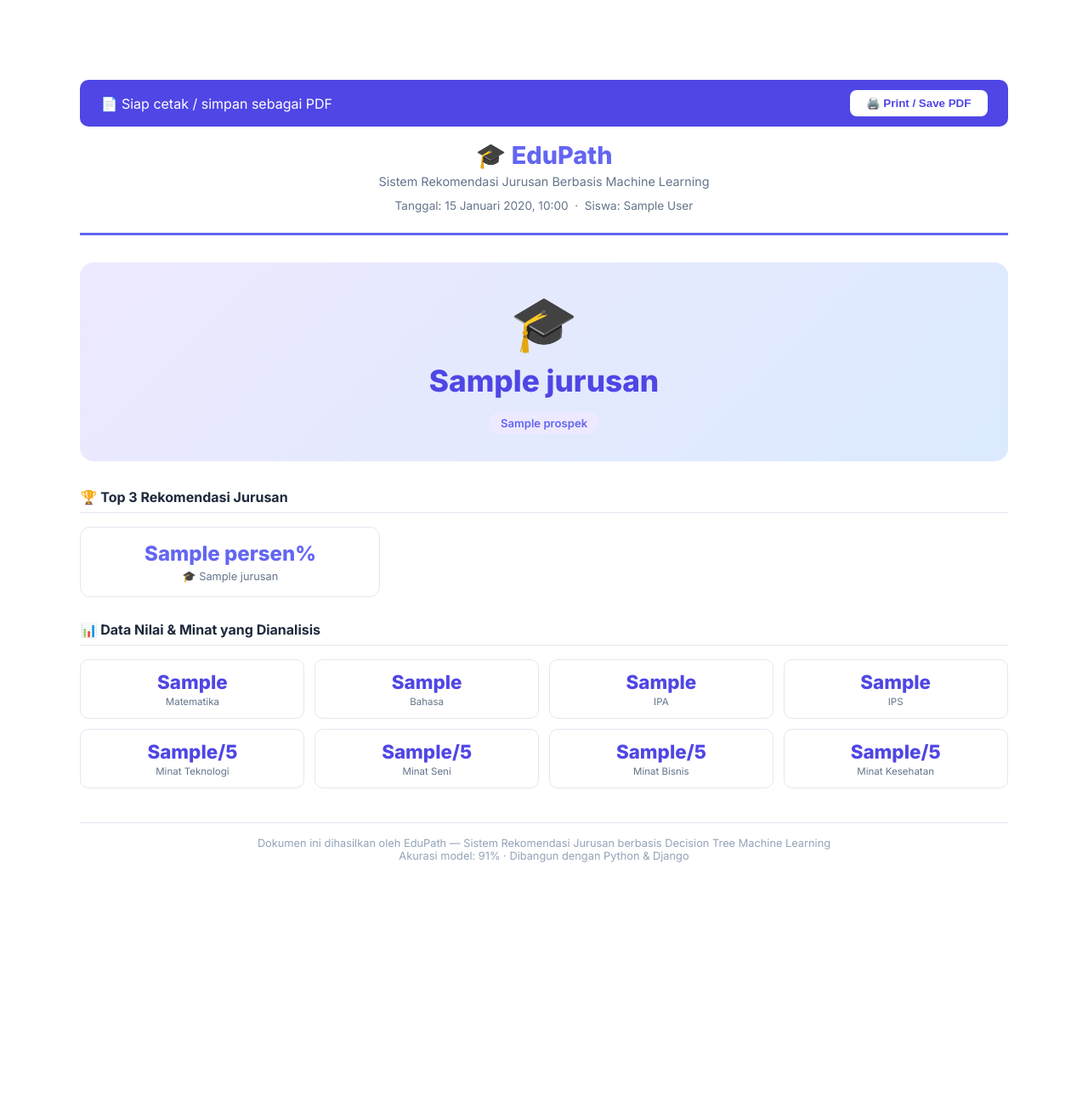
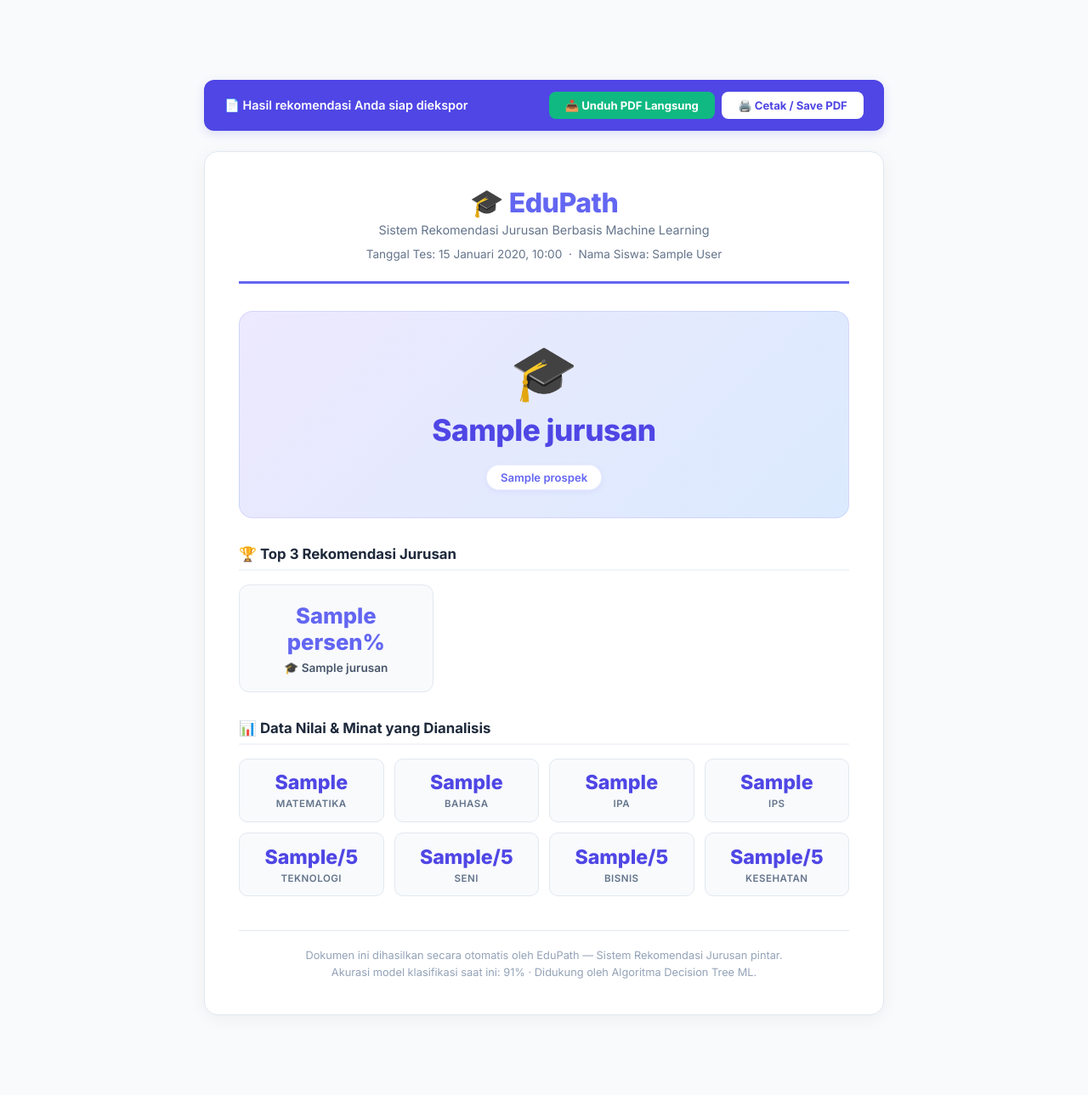
Before and after one commit to SofyanBaharudinnn/Rekomendasi_Pemilihan_Jurusan, a Django app: template templates/print_hasil.html in a window 1280 px wide. Shown: the whole page at 85% size. Before the commit the page ends 1015 px from the top, so only its background shows below. Run offline with Django 5.2, Linux system fonts and the light colour scheme; a user stored in the database is signed in; tables that the repository leaves empty hold one stand-in row (values such as "Sample post"); the template is opened without the code that fills it: most values are stand-ins (such as "Sample title", 1, 10 or a date in 2020); data that the repository does not hold is empty; some libraries are stand-ins or nearby versions.

Commit message:
feat: enhance PDF export with direct download option and auto-print trigger

```diff
--- a/templates/print_hasil.html
+++ b/templates/print_hasil.html
@@ -7,45 +7,76 @@
 <style>
 @import url('https://fonts.googleapis.com/css2?family=Inter:wght@400;600;700;800&display=swap');
 *{margin:0;padding:0;box-sizing:border-box;}
-body{font-family:'Inter',sans-serif;background:#fff;color:#1e293b;padding:2.5cm;}
+body{font-family:'Inter',sans-serif;background:#f8fafc;color:#1e293b;padding:2.5cm 1.5cm;display:flex;flex-direction:column;align-items:center;}
+.no-print-banner{width:100%;max-width:800px;background:#4f46e5;color:white;padding:.85rem 1.5rem;display:flex;align-items:center;justify-content:space-between;font-family:'Inter',sans-serif;margin-bottom:1.5rem;border-radius:12px;box-shadow:0 4px 12px rgba(79, 70, 229, 0.15);}
+.banner-title{display:flex;align-items:center;gap:0.5rem;font-weight:600;font-size:0.9rem;}
+.banner-buttons{display:flex;gap:0.5rem;}
+.btn-action{border:none;padding:.5rem 1.2rem;border-radius:8px;font-weight:700;cursor:pointer;font-family:'Inter',sans-serif;font-size:0.82rem;transition:all 0.2s ease;display:flex;align-items:center;gap:0.4rem;}
+.btn-print{background:white;color:#4f46e5;}
+.btn-print:hover{background:#ede9fe;}
+.btn-download{background:#10b981;color:white;}
+.btn-download:hover{background:#059669;}
+
+/* Container Cetak Utama */
+#printArea{background:#fff;width:100%;max-width:800px;padding:2.5rem;border-radius:16px;box-shadow:0 4px 20px rgba(0,0,0,0.05);border:1px solid #e2e8f0;}
+
 .header{text-align:center;border-bottom:3px solid #6366f1;padding-bottom:1.5rem;margin-bottom:2rem;}
-.logo{font-size:1.8rem;font-weight:800;color:#6366f1;margin-bottom:.3rem;}
-.sub{color:#64748b;font-size:.9rem;}
-.main-result{background:linear-gradient(135deg,#ede9fe,#dbeafe);border-radius:16px;padding:2rem;text-align:center;margin-bottom:2rem;}
+.logo{font-size:2rem;font-weight:800;color:#6366f1;margin-bottom:.3rem;letter-spacing:-0.5px;}
+.sub{color:#64748b;font-size:.9rem;font-weight:500;}
+.meta-info{margin-top:.75rem;font-size:.85rem;color:#64748b;font-weight:500;}
+
+.main-result{background:linear-gradient(135deg,#ede9fe,#dbeafe);border-radius:16px;padding:2rem;text-align:center;margin-bottom:2rem;border:1px solid rgba(99, 102, 241, 0.15);}
 .icon{font-size:4rem;display:block;margin-bottom:.5rem;}
-.jurusan-name{font-size:2.2rem;font-weight:800;color:#4f46e5;margin-bottom:.5rem;}
-.deskripsi{color:#475569;font-size:.95rem;margin-bottom:1rem;}
+.jurusan-name{font-size:2.2rem;font-weight:800;color:#4f46e5;margin-bottom:.5rem;letter-spacing:-0.5px;}
+.deskripsi{color:#475569;font-size:.95rem;margin-bottom:1.2rem;line-height:1.6;}
 .prospek{display:flex;gap:.5rem;justify-content:center;flex-wrap:wrap;}
-.tag{background:#ede9fe;color:#6366f1;padding:.3rem .85rem;border-radius:20px;font-size:.82rem;font-weight:600;}
-.section{margin-bottom:1.75rem;}
-.section h2{font-size:1rem;font-weight:700;color:#1e293b;margin-bottom:1rem;padding-bottom:.5rem;border-bottom:1px solid #e2e8f0;}
+.tag{background:white;color:#6366f1;padding:.4rem 1rem;border-radius:20px;font-size:.82rem;font-weight:600;box-shadow:0 2px 6px rgba(99, 102, 241, 0.08);border:1px solid rgba(99, 102, 241, 0.1);}
+
+.section{margin-bottom:2rem;}
+.section h2{font-size:1.05rem;font-weight:700;color:#1e293b;margin-bottom:1rem;padding-bottom:.5rem;border-bottom:2px solid #f1f5f9;display:flex;align-items:center;gap:0.4rem;}
+
 .top3{display:grid;grid-template-columns:repeat(3,1fr);gap:1rem;}
-.top3-card{border:1px solid #e2e8f0;border-radius:12px;padding:1rem;text-align:center;}
-.top3-card .pct{font-size:1.5rem;font-weight:800;color:#6366f1;}
-.top3-card .name{font-size:.8rem;color:#64748b;margin-top:.3rem;}
+.top3-card{border:1px solid #e2e8f0;border-radius:12px;padding:1.25rem 1rem;text-align:center;background:#f8fafc;transition:transform 0.2s;}
+.top3-card .pct{font-size:1.6rem;font-weight:800;color:#6366f1;}
+.top3-card .name{font-size:.85rem;font-weight:600;color:#475569;margin-top:.4rem;}
+
 .nilai-grid{display:grid;grid-template-columns:repeat(4,1fr);gap:.75rem;}
-.nilai-item{border:1px solid #e2e8f0;border-radius:10px;padding:.75rem;text-align:center;}
-.nilai-item .val{font-size:1.4rem;font-weight:800;color:#4f46e5;}
-.nilai-item .lbl{font-size:.72rem;color:#64748b;margin-top:.2rem;}
-.footer{margin-top:2.5rem;text-align:center;color:#94a3b8;font-size:.8rem;border-top:1px solid #e2e8f0;padding-top:1rem;}
+.nilai-item{border:1px solid #e2e8f0;border-radius:10px;padding:.85rem;text-align:center;background:#f8fafc;}
+.nilai-item .val{font-size:1.45rem;font-weight:800;color:#4f46e5;}
+.nilai-item .lbl{font-size:.72rem;font-weight:600;color:#64748b;margin-top:.25rem;text-transform:uppercase;letter-spacing:0.5px;}
+
+.footer{margin-top:2.5rem;text-align:center;color:#94a3b8;font-size:.8rem;border-top:1px solid #e2e8f0;padding-top:1.2rem;line-height:1.5;}
+
 @media print{
-  body{padding:1.5cm;}
-  .no-print{display:none!important;}
-  .main-result{background:#ede9fe!important;-webkit-print-color-adjust:exact;}
+  body{background:white;padding:0;display:block;}
+  .no-print-banner{display:none!important;}
+  #printArea{box-shadow:none;border:none;padding:0;border-radius:0;max-width:100%;}
+  .main-result{background:#ede9fe!important;-webkit-print-color-adjust:exact;print-color-adjust:exact;}
+  .top3-card, .nilai-item{background:#f8fafc!important;-webkit-print-color-adjust:exact;print-color-adjust:exact;}
+  .tag{background:white!important;box-shadow:none!important;border:1px solid #e2e8f0!important;-webkit-print-color-adjust:exact;print-color-adjust:exact;}
 }
 </style>
+<!-- Pustaka html2pdf untuk ekspor PDF langsung dari sisi klien -->
+<script src="https://cdnjs.cloudflare.com/ajax/libs/html2pdf.js/0.10.1/html2pdf.bundle.min.js"></script>
 </head>
 <body>
-<div class="no-print" style="background:#4f46e5;color:white;padding:.75rem 1.5rem;display:flex;align-items:center;justify-content:space-between;font-family:'Inter',sans-serif;margin-bottom:1rem;border-radius:10px;">
-  <span>📄 Siap cetak / simpan sebagai PDF</span>
-  <button onclick="window.print()" style="background:white;color:#4f46e5;border:none;padding:.5rem 1.2rem;border-radius:8px;font-weight:700;cursor:pointer;">🖨️ Print / Save PDF</button>
+
+<div class="no-print-banner">
+  <div class="banner-title">
+    <span>📄 Hasil rekomendasi Anda siap diekspor</span>
+  </div>
+  <div class="banner-buttons">
+    <button onclick="downloadDirectPDF()" class="btn-action btn-download">📥 Unduh PDF Langsung</button>
+    <button onclick="window.print()" class="btn-action btn-print">🖨️ Cetak / Save PDF</button>
+  </div>
 </div>
 
+<div id="printArea">
   <div class="header">
     <div class="logo">🎓 EduPath</div>
     <div class="sub">Sistem Rekomendasi Jurusan Berbasis Machine Learning</div>
-  <div style="margin-top:.75rem;font-size:.85rem;color:#64748b;">
-    Tanggal: {{ hasil.created_at|date:"d F Y, H:i" }} &nbsp;·&nbsp; Siswa: {{ user.get_full_name|default:user.username }}
+    <div class="meta-info">
+      Tanggal Tes: {{ hasil.created_at|date:"d F Y, H:i" }} &nbsp;·&nbsp; Nama Siswa: {{ user.get_full_name|default:user.username }}
     </div>
   </div>
 
@@ -77,16 +108,43 @@ body{font-family:'Inter',sans-serif;background:#fff;color:#1e293b;padding:2.5cm;
       <div class="nilai-item"><div class="val">{{ hasil.nilai_bhs }}</div><div class="lbl">Bahasa</div></div>
       <div class="nilai-item"><div class="val">{{ hasil.nilai_ipa }}</div><div class="lbl">IPA</div></div>
       <div class="nilai-item"><div class="val">{{ hasil.nilai_ips }}</div><div class="lbl">IPS</div></div>
-    <div class="nilai-item"><div class="val">{{ hasil.minat_tek }}/5</div><div class="lbl">Minat Teknologi</div></div>
-    <div class="nilai-item"><div class="val">{{ hasil.minat_sen }}/5</div><div class="lbl">Minat Seni</div></div>
-    <div class="nilai-item"><div class="val">{{ hasil.minat_bis }}/5</div><div class="lbl">Minat Bisnis</div></div>
-    <div class="nilai-item"><div class="val">{{ hasil.minat_kes }}/5</div><div class="lbl">Minat Kesehatan</div></div>
+      <div class="nilai-item"><div class="val">{{ hasil.minat_tek }}/5</div><div class="lbl">Teknologi</div></div>
+      <div class="nilai-item"><div class="val">{{ hasil.minat_sen }}/5</div><div class="lbl">Seni</div></div>
+      <div class="nilai-item"><div class="val">{{ hasil.minat_bis }}/5</div><div class="lbl">Bisnis</div></div>
+      <div class="nilai-item"><div class="val">{{ hasil.minat_kes }}/5</div><div class="lbl">Kesehatan</div></div>
     </div>
   </div>
 
   <div class="footer">
-  Dokumen ini dihasilkan oleh EduPath — Sistem Rekomendasi Jurusan berbasis Decision Tree Machine Learning<br>
-  Akurasi model: 91% · Dibangun dengan Python & Django
+    Dokumen ini dihasilkan secara otomatis oleh EduPath — Sistem Rekomendasi Jurusan pintar.<br>
+    Akurasi model klasifikasi saat ini: 91% · Didukung oleh Algoritma Decision Tree ML.
   </div>
+</div>
+
+<script>
+  // Pemicu dialog cetak otomatis saat halaman termuat
+  window.addEventListener('DOMContentLoaded', () => {
+    setTimeout(() => {
+      window.print();
+    }, 600);
+  });
+
+  // Fungsi mengunduh PDF secara langsung menggunakan html2pdf.js
+  function downloadDirectPDF() {
+    const element = document.getElementById('printArea');
+    const namaSiswa = "{{ user.get_full_name|default:user.username }}".replace(/\s+/g, '_');
+
+    const opt = {
+      margin:       [10, 10, 10, 10],
+      filename:     `Hasil_Rekomendasi_EduPath_${namaSiswa}.pdf`,
+      image:        { type: 'jpeg', quality: 0.98 },
+      html2canvas:  { scale: 2, useCORS: true, logging: false },
+      jsPDF:        { unit: 'mm', format: 'a4', orientation: 'portrait' }
+    };
+
+    // Jalankan konversi dan unduh
+    html2pdf().set(opt).from(element).save();
+  }
+</script>
 </body>
 </html>
```
Lines whose indentation alone changed are shown as unchanged.
